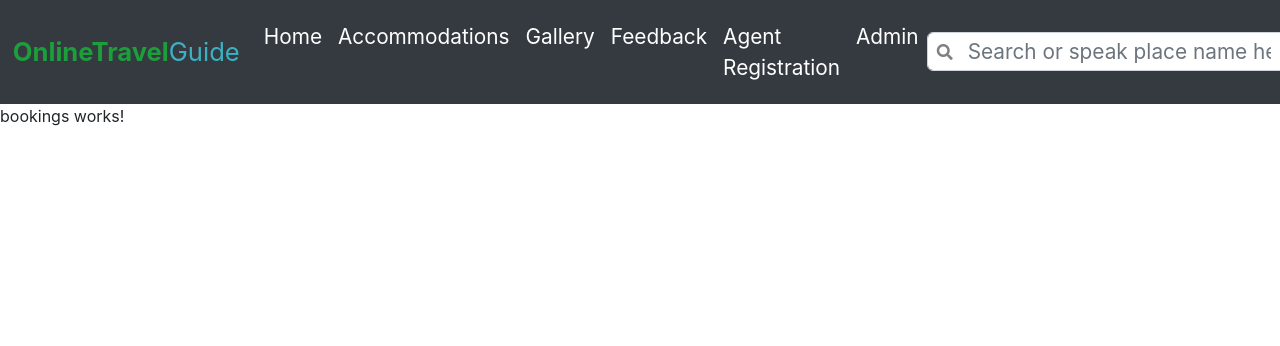
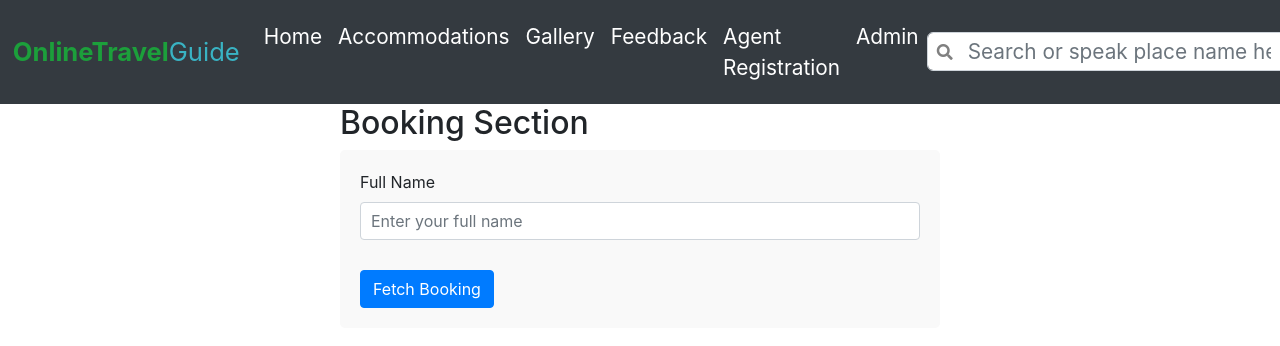
Before and after one commit to sravanthi-27/Online_Travel_Guide, an Angular app: page /bookings in a window 1280 px wide. Shown: the top 346 px of the page. Built offline with nearby package versions, Linux system fonts and the light colour scheme.

Commit message:
Add files via upload

```diff
--- a/src/app/bookings/bookings.component.css
+++ b/src/app/bookings/bookings.component.css
@@ -0,0 +1,30 @@
+.booking-container {
+    max-width: 600px;
+    margin: 0 auto;
+  }
+
+  .booking-form {
+    background-color: #f9f9f9;
+    padding: 20px;
+    border-radius: 5px;
+  }
+
+  .form-group {
+    margin-bottom: 15px;
+  }
+
+  .form-control {
+    width: 100%;
+    padding: 10px;
+  }
+
+  .btn {
+    margin-top: 15px;
+  }
+
+  .booking-details {
+    margin-top: 20px;
+    background-color: #f1f1f1;
+    padding: 15px;
+    border-radius: 5px;
+  }
--- a/src/app/bookings/bookings.component.html
+++ b/src/app/bookings/bookings.component.html
@@ -1 +1,52 @@
-<p>bookings works!</p>
+<div class="booking-container">
+    <h2>Booking Section</h2>
+    <form (ngSubmit)="fetchBookingDetails()" class="booking-form">
+      <div class="form-group">
+        <label for="fullName">Full Name</label>
+        <input
+          type="text"
+          id="fullName"
+          [(ngModel)]="fullName"
+          name="fullName"
+          placeholder="Enter your full name"
+          class="form-control"
+        />
+      </div>
+
+      <button type="submit" class="btn btn-primary">
+        Fetch Booking
+      </button>
+
+      <div *ngIf="bookingDetails" class="booking-details">
+        <h3>Booking Information</h3>
+        <p><strong>Full Name:</strong> {{ bookingDetails.fullName }}</p>
+        <p><strong>Email:</strong> {{ bookingDetails.email }}</p>
+        <p><strong>Phone:</strong> {{ bookingDetails.phone }}</p>
+        <p><strong>Address:</strong> {{ bookingDetails.address }}</p>
+        <p><strong>Location:</strong> {{ bookingDetails.location }}</p>
+        <p><strong>Place:</strong> {{ bookingDetails.place }}</p>
+        <p><strong>Accommodation Type:</strong> {{ bookingDetails.accommodationType }}</p>
+        <p><strong>Price Range:</strong> {{ bookingDetails.priceRange }}</p>
+        <p><strong>Check-in Date:</strong> {{ bookingDetails.checkin }}</p>
+        <p><strong>Check-out Date:</strong> {{ bookingDetails.checkout }}</p>
+        <p><strong>Persons:</strong> {{ bookingDetails.persons }}</p>
+        <p><strong>Room Type:</strong> {{ bookingDetails.roomType }}</p>
+        <p><strong>Payment Method:</strong> {{ bookingDetails.payment }}</p>
+        <p><strong>Additional Services:</strong> {{ bookingDetails.additionalServices.join(', ') }}</p>
+        <p><strong>Special Needs:</strong> {{ bookingDetails.specialNeeds ? 'Yes' : 'No' }}</p>
+        <p><strong>Hotel Name:</strong> {{ bookingDetails.hotelName }}</p>
+        <p><strong>Hotel Address:</strong> {{ bookingDetails.hotelAddress }}</p>
+        <p><strong>Agent Name:</strong> {{ bookingDetails.agentName }}</p>
+        <p><strong>Agent ID:</strong> {{ bookingDetails.agentId }}</p>
+
+        <!-- Check if remainingDays is not null before displaying it -->
+        <p><strong>Remaining Days:</strong>
+          {{ remainingDays !== null && remainingDays < 0 ? 'Declined' : remainingDays }}
+        </p>
+
+        <button type="button" (click)="deleteBooking()" class="btn btn-danger">
+          Cancel Booking
+        </button>
+      </div>
+    </form>
+  </div>
--- a/src/app/bookings/bookings.component.ts
+++ b/src/app/bookings/bookings.component.ts
@@ -1,12 +1,59 @@
+import { CommonModule } from '@angular/common';
 import { Component } from '@angular/core';
+import { FormsModule } from '@angular/forms';
+import axios from 'axios';
 
 @Component({
   selector: 'app-bookings',
+  templateUrl: './bookings.component.html',
+  styleUrls: ['./bookings.component.css'],
   standalone: true,
-  imports: [],
-  templateUrl: './bookings.component.html',
-  styleUrl: './bookings.component.css'
+  imports: [FormsModule, CommonModule],
 })
 export class BookingsComponent {
+  fullName: string = '';
+  bookingDetails: any = null;
+  remainingDays: number | null = null;
 
+  async fetchBookingDetails() {
+    try {
+      const response = await axios.get('http://localhost:5300/api/bookings');
+      const bookings = response.data;
+
+      // Find booking details by full name
+      this.bookingDetails = bookings.find(
+        (booking: any) => booking.fullName === this.fullName
+      );
+
+      if (this.bookingDetails) {
+        this.calculateRemainingDays();
+      } else {
+        alert('Booking not found!');
+      }
+    } catch (error) {
+      console.error('Error fetching booking details:', error);
+    }
+  }
+
+  calculateRemainingDays() {
+    const checkinDate = new Date(this.bookingDetails.checkin);
+    const today = new Date();
+    const diffInMs = checkinDate.getTime() - today.getTime();
+    this.remainingDays = Math.ceil(diffInMs / (1000 * 60 * 60 * 24));
+  }
+
+  async deleteBooking() {
+    if (confirm('Are you sure you want to cancel this booking?')) {
+      try {
+        await axios.delete(
+          `http://localhost:5300/api/bookings/${this.bookingDetails.fullName}`
+        );
+        alert('Booking cancelled successfully!');
+        this.bookingDetails = null;
+        this.remainingDays = null;
+      } catch (error) {
+        console.error('Error cancelling booking:', error);
+      }
+    }
+  }
 }
```
